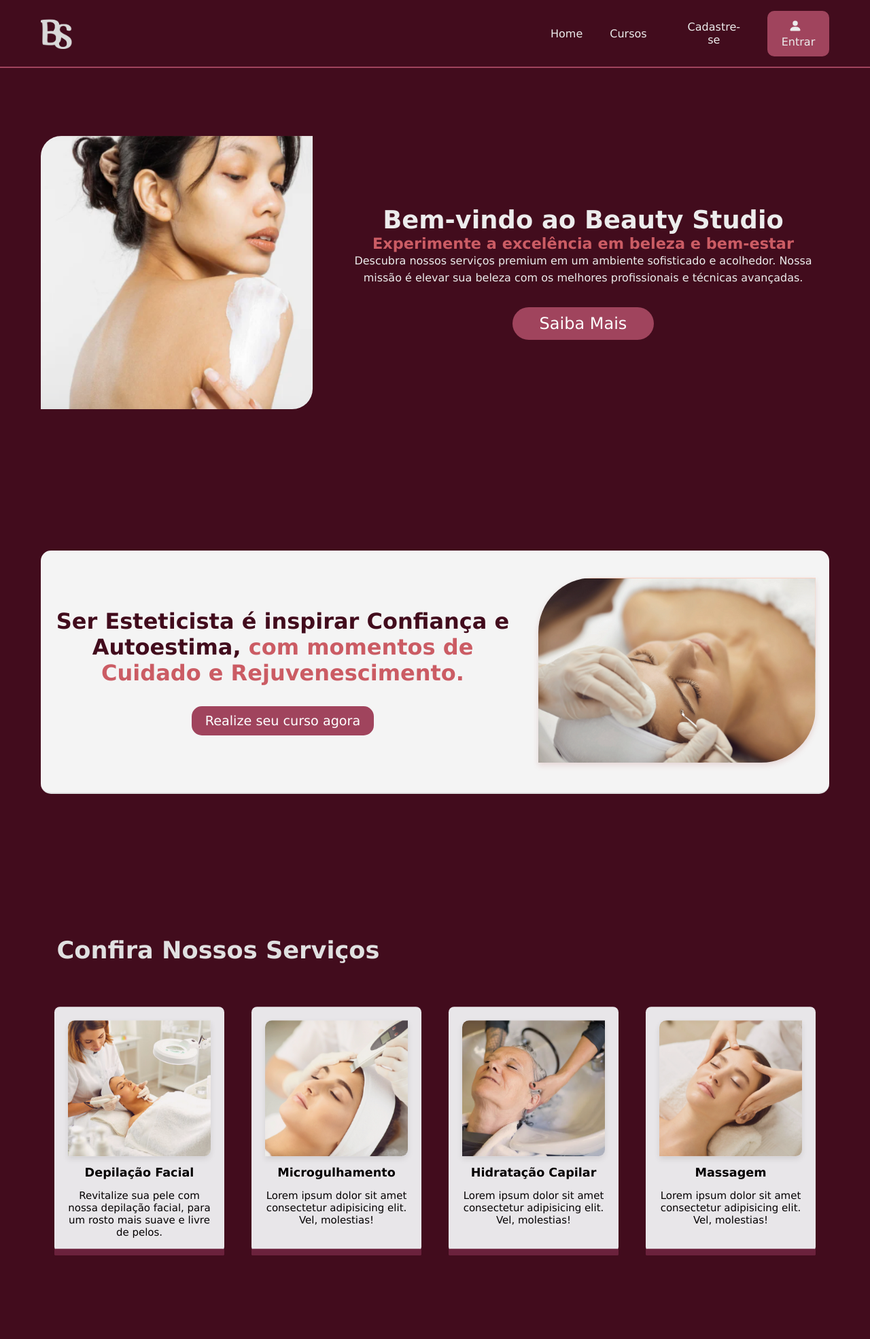
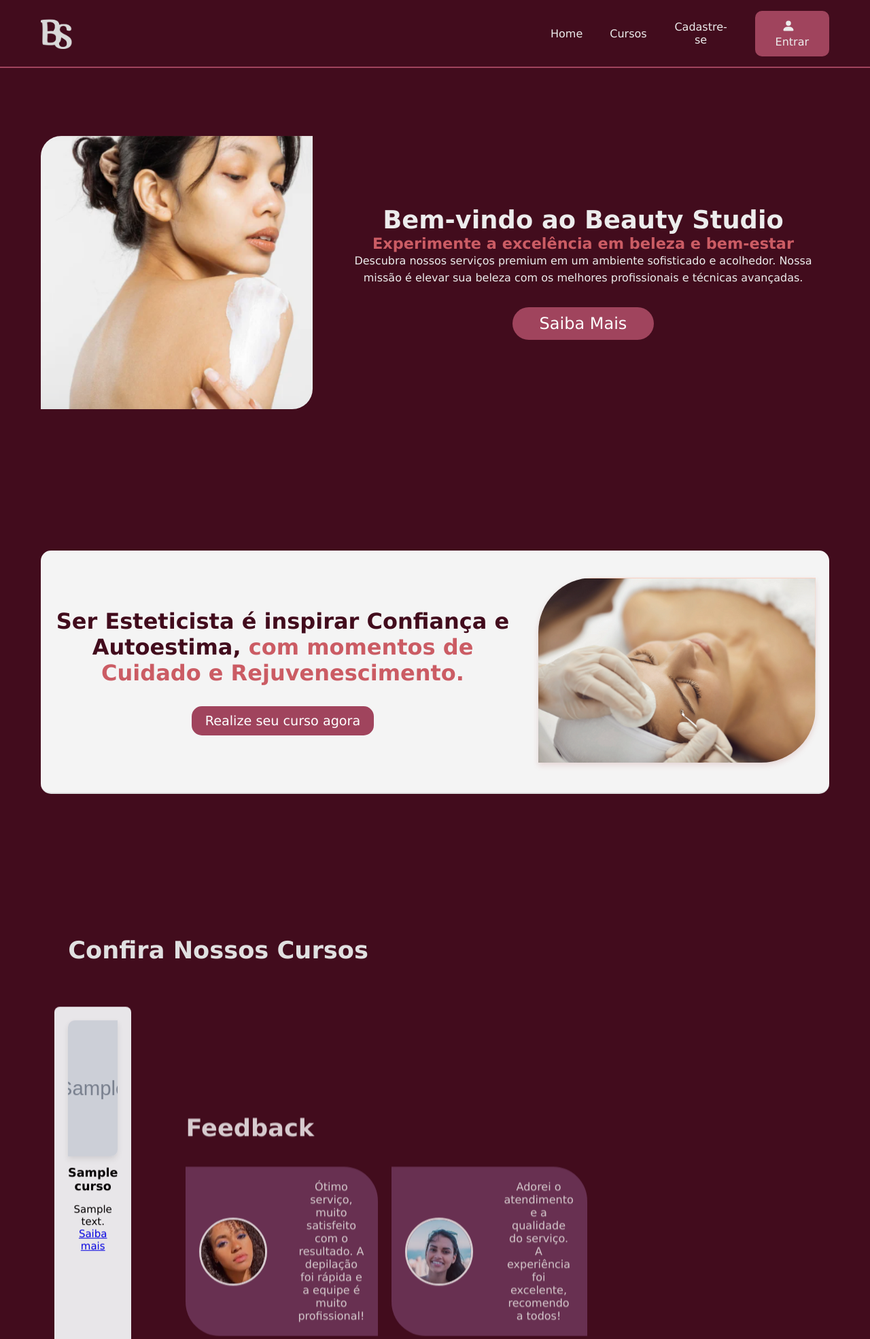
Before and after one commit to vangoncalves/BeautyStudio_django, a Django app: page / in a window 1280 px wide. Shown: the top 1970 px of the page at 68% size. Run offline with Django 5.2, Linux system fonts and the light colour scheme; tables that the repository leaves empty hold one stand-in row (values such as "Sample post"); grey boxes marked "Sample" are stand-in pictures.

Commit message:
fiz um session e adicionei os cursos na pagina inicial

```diff
--- a/BStudio/BStudios/templates/BStudios/index.html
+++ b/BStudio/BStudios/templates/BStudios/index.html
@@ -5,7 +5,6 @@
 {% block content %}
 <link rel="stylesheet" href="{% static 'css/home.css' %}">
 
-<script src="slide.js" defer></script> <!-- Conferir utilizade, caso contrário, excluir-->
   <main>
       <!--Seção um-->
       <div class="img_a">
@@ -21,7 +20,7 @@
       <section class="intro">
           <div class="content">
               <h2 class="textin">Ser Esteticista é inspirar Confiança e Autoestima, <strong>com momentos de Cuidado e Rejuvenescimento.</strong></h2>
-              <a href="" class="button">Realize seu curso agora</a>
+              <a href="{% url 'cursos' %}" class="button">Realize seu curso agora</a>
           </div>
           <div class="intro-image">
               <img src="{% static 'img/peleb.png' %}" alt="Imagem do Beauty Studio"/>
@@ -29,54 +28,23 @@
       </section>
       <!-- seção tres-->
       <h1 class="tt_serv">
-          Confira Nossos Serviços
+          Confira Nossos Cursos
       </h1>
       <div class="serv">
+        {% for curso in cursos %}
           <div class="box1">
-            <img src="{% static 'img/estetic.jpg'%}" alt="Depilación Facial">
+            <img src="{{ curso.image.url}}" alt="{{ curso.nome}}">
             <div class="int_box1">
               <h2 class="tt_box1">
-                Depilação Facial
+                {{ curso.nome }}
               </h2>
               <p>
-                  Revitalize sua pele com nossa depilação facial, para um rosto mais suave e livre de pelos.
+                  {{curso.descricao}}
               </p>
+              <a href="{% url 'detalhes' curso.idCurso %}">Saiba mais</a>
             </div>
           </div>
-          <div class="box2">
-            <img src="{% static 'img/micropig.png'%}" alt="Depilación Corporal">
-            <div class="int_box2">
-              <h2 class="tt_box2">
-                Microgulhamento
-              </h2>
-              <p>
-                Lorem ipsum dolor sit amet consectetur adipisicing elit. Vel, molestias!
-              </p>
-            </div>
-          </div>
-          <div class="box3">
-            <img src="{% static 'img/velgague.png'%}" alt="Depilación Facial">
-            <div class="int_box3">
-              <h2 class="tt_box3">
-                Hidratação Capilar
-              </h2>
-              <p>
-                Lorem ipsum dolor sit amet consectetur adipisicing elit. Vel, molestias!
-              </p>
-            </div>
-          </div>
-          <div class="box4">
-            <img src="{% static 'img/massage.png'%}" alt="Depilación Corporal">
-            <div class="int_box4">
-              <h2 class="tt_box4">
-                Massagem
-              </h2>
-              <p>
-                Lorem ipsum dolor sit amet consectetur adipisicing elit. Vel, molestias!
-              </p>
-            </div>
-          </div>
-      </div>
+          {% endfor %}
       <!-- seção quatro-->
       <div class="feedback-container">
         <h2 class="feedback-title">Feedback</h2>
--- a/BStudio/BStudios/templates/BStudios/master.html
+++ b/BStudio/BStudios/templates/BStudios/master.html
@@ -30,14 +30,13 @@
                 </ul>
             </div>
             <ul class="menu">
+                {% if user.is_authenticated %}
                 <li>
-                    {% if user.is_authenticated %}
                     <a href="{% url 'perfil' %}">
                         <svg xmlns="http://www.w3.org/2000/svg" width="25" height="25" fill="currentColor" class="bi bi-person-fill" viewBox="0 0 16 16">
-                                <path d="M3 14s-1 0-1-1 1-4 6-4 6 3 6 4-1 1-1 1zm5-6a3 3 0 1 0 0-6 3 3 0 0 0 0 6"/>
-                            </svg>
+                        <path d="M3 14s-1 0-1-1 1-4 6-4 6 3 6 4-1 1-1 1zm5-6a3 3 0 1 0 0-6 3 3 0 0 0 0 6"/></svg>
                     </a>
-                        Olá, {{ user.username }}
+                </li>
                 <li>
                     <a href="{% url 'logout' %}">Sair</a>
                 </li>
@@ -52,8 +51,9 @@
                     </a>
                 </li>
                 {% endif %}
-                </li>
-            </ul>
+                {% if show_welcome %}
+                <li>Seja bem-vindo, {{ username }}!</li>
+                {% endif %}
             </ul>
         </div>
     {% block content %}
--- a/BStudio/BStudios/views.py
+++ b/BStudio/BStudios/views.py
@@ -9,7 +9,18 @@ from django.contrib.auth.decorators import login_required
 
 def index(request):
     """Página principal do Beauty Studio"""
-    return render(request, 'BStudios/index.html')
+    # Verifica se a mensagem de boas-vindas deve ser exibida
+    show_welcome = request.session.pop('show_welcome', False)
+    username = request.session.get('username', 'Usuario')
+
+    cursos = Curso.objects.all()  # Busca todos os cursos do banco de dados
+
+    context = {
+        'show_welcome': show_welcome,
+        'username': username,
+        'cursos': cursos
+    }
+    return render(request, 'BStudios/index.html', context)
 
 
 
--- a/BStudio/users/views.py
+++ b/BStudio/users/views.py
@@ -15,7 +15,10 @@ def arealogin(request):
         user = authenticate(request, username=username, password=senha)
 
         if user is not None:
-            login(request, user )
+            login(request, user)
+            if not request.session.get('show_welcome', False):
+                request.session['show_welcome'] = True  # Define para mostrar a mensagem
+                request.session['username'] = user.username  # Salva o nome do usuário na sessão
             return redirect('index')  #colocar a pagina que o user vai após login
         else:
              context = {'error': 'Credenciais inválidas'}
```
Also changed, not shown: BStudio/BStudios/templates/BStudios/curso_detalhes.html (+9 -7 lines). Lines whose indentation alone changed are shown as unchanged.
